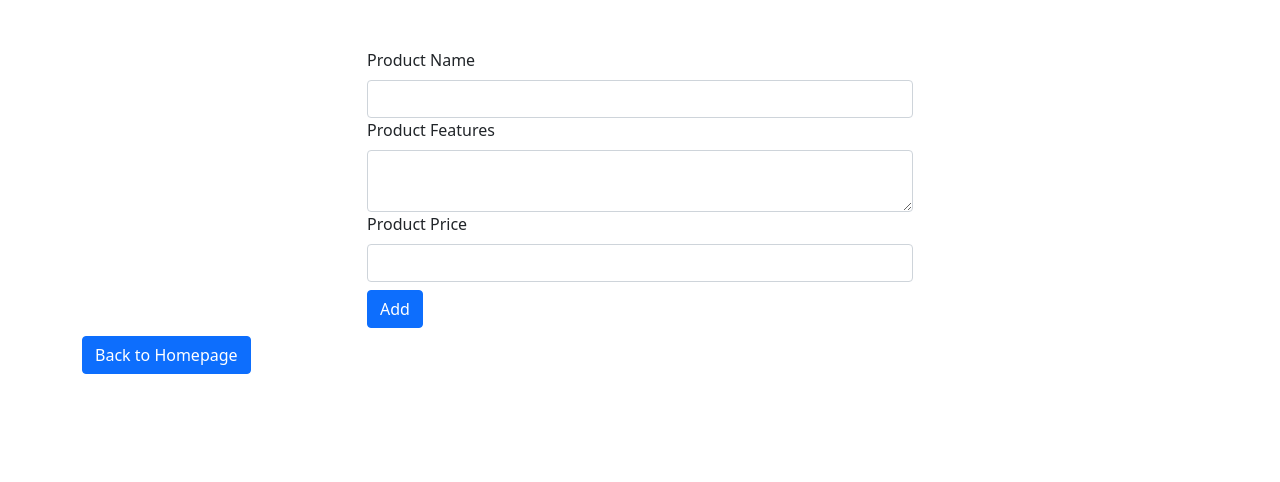
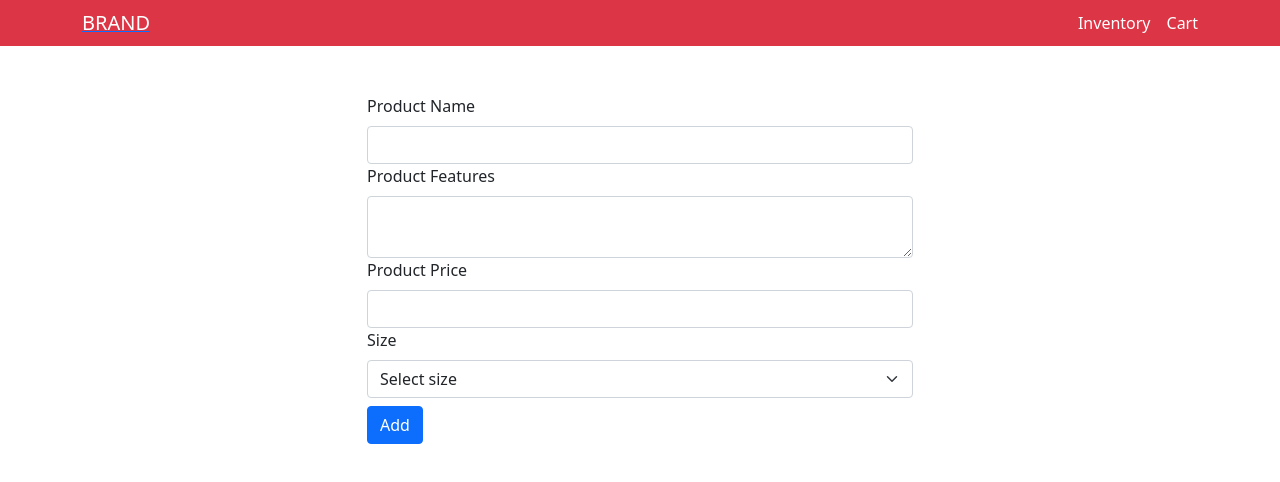
Before and after one commit to altuntasgozde/Ecommerce, a React (Create React App) app: page /inventory in a window 1280 px wide. Shown: the top 482 px of the page. Built offline with nearby package versions, Linux system fonts and the light colour scheme.

Commit message:
navbar added every page

```diff
--- a/src/App.js
+++ b/src/App.js
@@ -52,9 +52,9 @@ function App() {
       <Routes>
         <Route path="/" element={<Homepage products={products} DeleteProduct={DeleteProduct} AddCart={AddCart} count={count} />}></Route>
 
-        <Route path="/inventory" element={<Inventory showData={showData} />}></Route>
+        <Route path="/inventory" element={<Inventory showData={showData} count={count}/>}></Route>
 
-        <Route path="/cart" element={<Cart cartArr={cartArr} DeleteCartItem={DeleteCartItem}/>}></Route>
+        <Route path="/cart" element={<Cart cartArr={cartArr} DeleteCartItem={DeleteCartItem} count={count}/>}></Route>
 
         <Route path="/pro/:id" element={<EditProduct products={products} />} />
       </Routes>
--- a/src/Components/NavbarItem.js
+++ b/src/Components/NavbarItem.js
@@ -2,19 +2,21 @@ import React from 'react'
 import { Container, Nav, Navbar } from 'react-bootstrap'
 import { Link } from 'react-router-dom'
 
-export const NavbarItem = ({count}) => {
+export const NavbarItem = ({ count }) => {
     return (
         <div>
             <Navbar bg="danger" expand="lg">
                 <Container>
-                    <Navbar.Brand className='text-white' href="#home">BRAND</Navbar.Brand>
+                    <Link to="/">
+                        <Navbar.Brand className='text-white'>BRAND</Navbar.Brand>
+                    </Link>
                     <Navbar.Toggle aria-controls="basic-navbar-nav" />
                     <Navbar.Collapse id="basic-navbar-nav">
                         <Nav className="ms-auto">
-                            <Link to="/inventory" style={{ textDecoration: "none",color:'white'}}>
+                            <Link to="/inventory" style={{ textDecoration: "none", color: 'white' }}>
                                 <Nav>Inventory</Nav>
                             </Link>
-                            <Link to="/cart" style={{ textDecoration: "none",color:'white'}}>
+                            <Link to="/cart" style={{ textDecoration: "none", color: 'white' }}>
                                 <Nav className='ms-3'>Cart {count}</Nav>
                             </Link>
                         </Nav>
--- a/src/Pages/Cart.js
+++ b/src/Pages/Cart.js
@@ -1,10 +1,12 @@
 import React from 'react'
 import { Button, Col, Container, Row, Table } from 'react-bootstrap'
 import { Link } from 'react-router-dom'
+import { NavbarItem } from '../Components/NavbarItem'
 
-export const Cart = ({ cartArr, DeleteCartItem}) => {
+export const Cart = ({ cartArr, DeleteCartItem, count }) => {
     return (
         <div>
+            <NavbarItem count={count} />
             <Container>
                 <Row>
                     <Table striped bordered hover>
@@ -34,14 +36,6 @@ export const Cart = ({ cartArr, DeleteCartItem}) => {
                         </tbody>
                     </Table>
                 </Row>
-
-            <Row>
-                <Col>
-                    <Link to="/">
-                        <Button className="mt-2">Back to Homepage</Button>
-                    </Link>
-                </Col>
-            </Row>
             </Container>
 
         </div>
--- a/src/Pages/Inventory.js
+++ b/src/Pages/Inventory.js
@@ -1,6 +1,7 @@
 import React, { useEffect, useState } from 'react'
 import { Button, Col, Container, Form, Row } from 'react-bootstrap';
 import { Link } from 'react-router-dom';
+import { NavbarItem } from '../Components/NavbarItem';
 
 export const Inventory = (props) => {
 
@@ -9,7 +10,8 @@ export const Inventory = (props) => {
   const [name, setName] = useState("");
   const [features, setFeatures] = useState("");
   const [price, setPrice] = useState("");
-  const [proId, setProId] = useState(0)
+  const [proId, setProId] = useState(0);
+  const [size,setSize] = useState("")
 
   const GetProduct = (e) => {
 
@@ -22,14 +24,17 @@ export const Inventory = (props) => {
         proFeatures: features,
         proPrice: price,
         proId: proId,
-        count:1
+        count: 1,
+        proSize:size,
       }])
 
     e.preventDefault();
   }
 
+
   useEffect(() => {
     props.showData(newProducts)
+    console.log(newProducts)
   }, [newProducts])
 
 
@@ -37,6 +42,7 @@ export const Inventory = (props) => {
 
   return (
     <div>
+      <NavbarItem />
       <Container className='mt-5'>
         <Row>
           <Col md={{ span: 6, offset: 3 }}>
@@ -53,15 +59,20 @@ export const Inventory = (props) => {
                 <Form.Label>Product Price</Form.Label>
                 <Form.Control type="text" name="price" onChange={(e) => setPrice(e.target.value)} />
               </Form.Group>
+              <Form.Group>
+              <Form.Label>Size</Form.Label>
+                <Form.Select aria-label="Default select example" onChange={(e) =>  setSize(e.target.value)}>
+                  <option>Select size</option>
+                  <option value="xl">XL</option>
+                  <option value="l">L</option>
+                  <option value="m">M</option>
+                  <option value="s">S</option>
+
+                </Form.Select>
+              </Form.Group>
+
               <Button className="mt-2" onClick={GetProduct}>Add</Button>
             </Form>
-          </Col>
-        </Row>
-        <Row>
-          <Col>
-            <Link to="/">
-              <Button className="mt-2">Back to Homepage</Button>
-            </Link>
           </Col>
         </Row>
 
```
